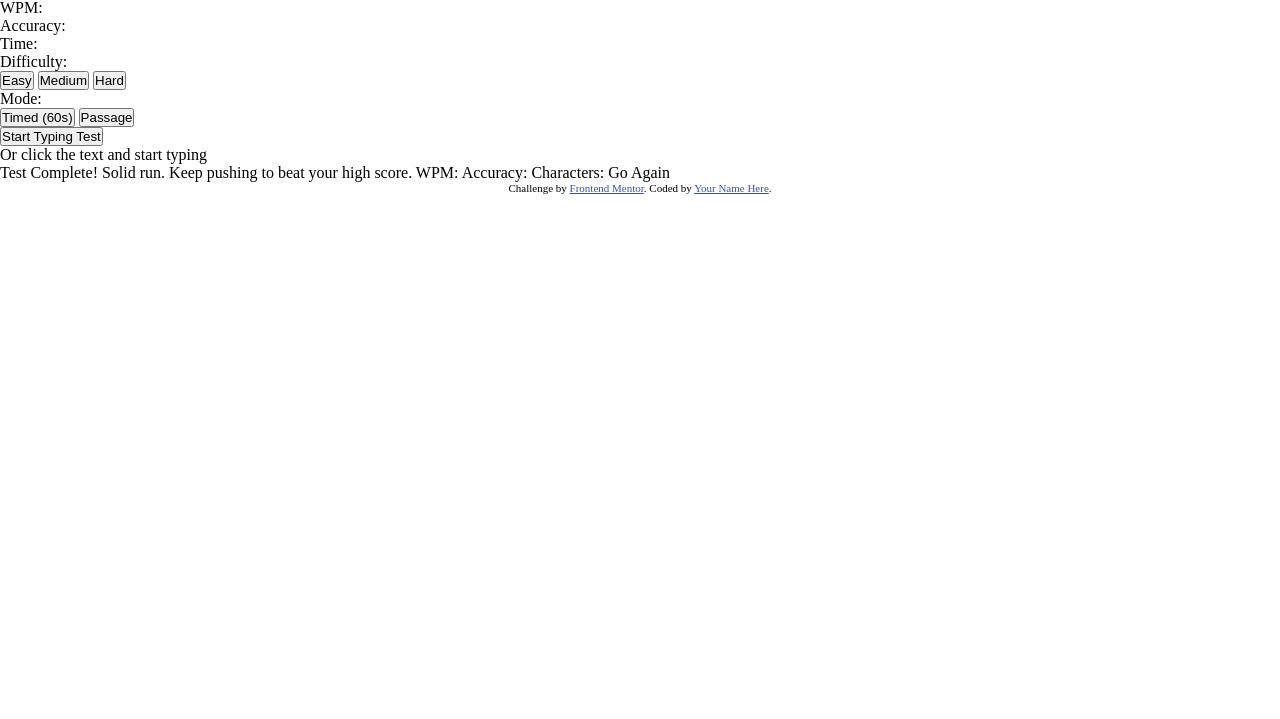
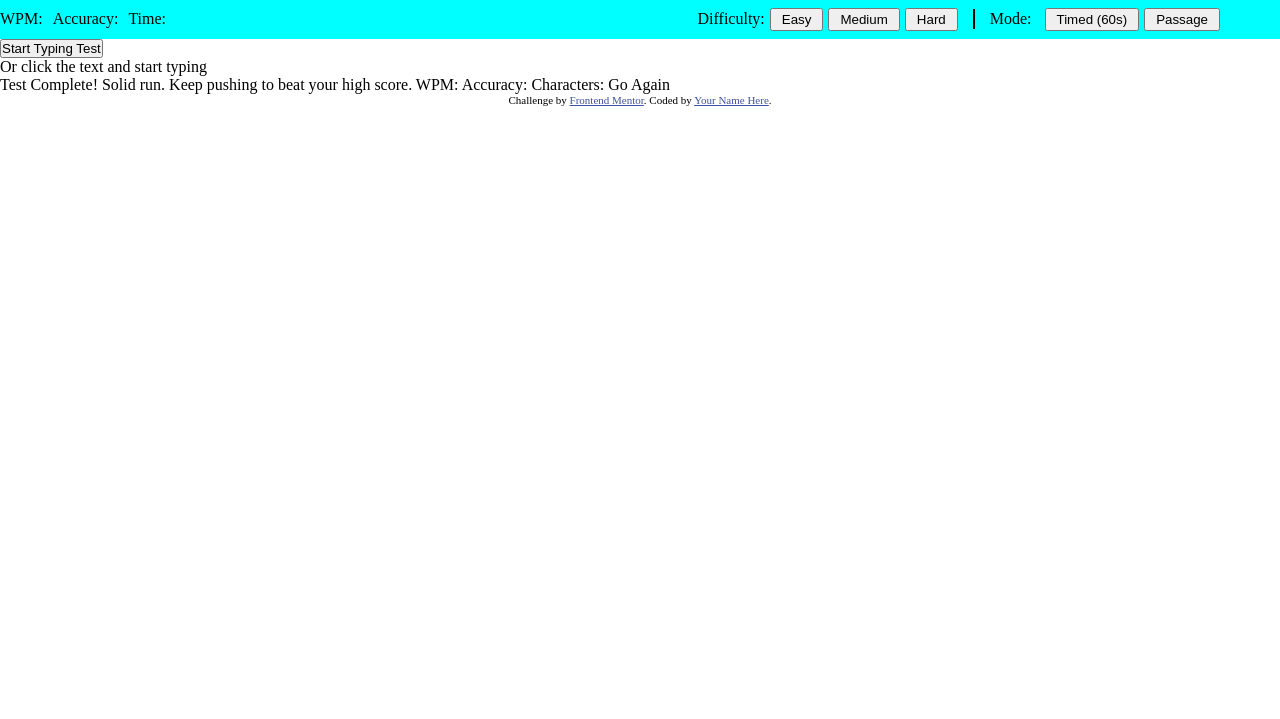
Before and after one commit to raminatayee/Typing-Speed-Test, a plain HTML site: page index.html in a window 1280 px wide. Shown: the part 81-800 px from the top of the page. Drawn offline with Linux system fonts and the light colour scheme.

Commit message:
Add files via upload

```diff
--- a/index.html
+++ b/index.html
@@ -25,22 +25,23 @@
 <p><span>Personal best:</span> 92 WPM </p> <!-- PB -->
   </div>
   </header>
-  <div >
+  <div class="item">
+  <div class="item1">
     <p> WPM:</p> <!-- WPM -->
     <p>Accuracy:</p> <!-- Accuracy -->
      <p> Time:</p> <!-- Time -->
   </div>
-  <div>
+  <div class="item2">
     <p> Difficulty:</p>
     <button> Easy</button>
     <button>Medium</button>
     <button>Hard</button>
-
-    <p>Mode:</p>
+     <div class="line"></div>
+    <p class="Mode">Mode:</p>
     <button>Timed (60s)</button>
   <button>Passage</button> <!-- Passage -->
   </div>
-
+</div>
 
   <button>Start Typing Test</button>
   <p>  Or click the text and start typing</p>
--- a/style.css
+++ b/style.css
@@ -18,7 +18,7 @@ header{
     padding: 30px;
 }
 .pBest{
-padding-right: 30px;
+padding-right: 60px;
 display: flex;
 gap: 10px;
 color: #fff;
@@ -26,3 +26,41 @@ color: #fff;
 .pBest span{
     color: #dad3d3;
 }
+.item{
+    width: 100%;
+    height: 40px;
+    display: flex;
+    flex-direction: row;
+    justify-content:space-between;
+    align-items:center;
+    background-color: aqua;
+}
+.item1{
+    display: flex;
+    flex-direction: row;
+    justify-content: center;
+    align-items: center;
+    gap: 10px;
+
+}
+.item2{
+    display: flex;
+    flex-direction: row;
+    justify-content: center;
+    align-items: center;
+    gap: 5px;
+    padding-right: 60px;
+}
+.item2 button{
+padding: 2px 10px;
+}
+.item2 .Mode{
+    padding-right: 8px;
+}
+.item2 .line{
+    width: 2px;
+    margin: 10px;
+    background-color: black;
+    height: 20px;
+
+}
```
